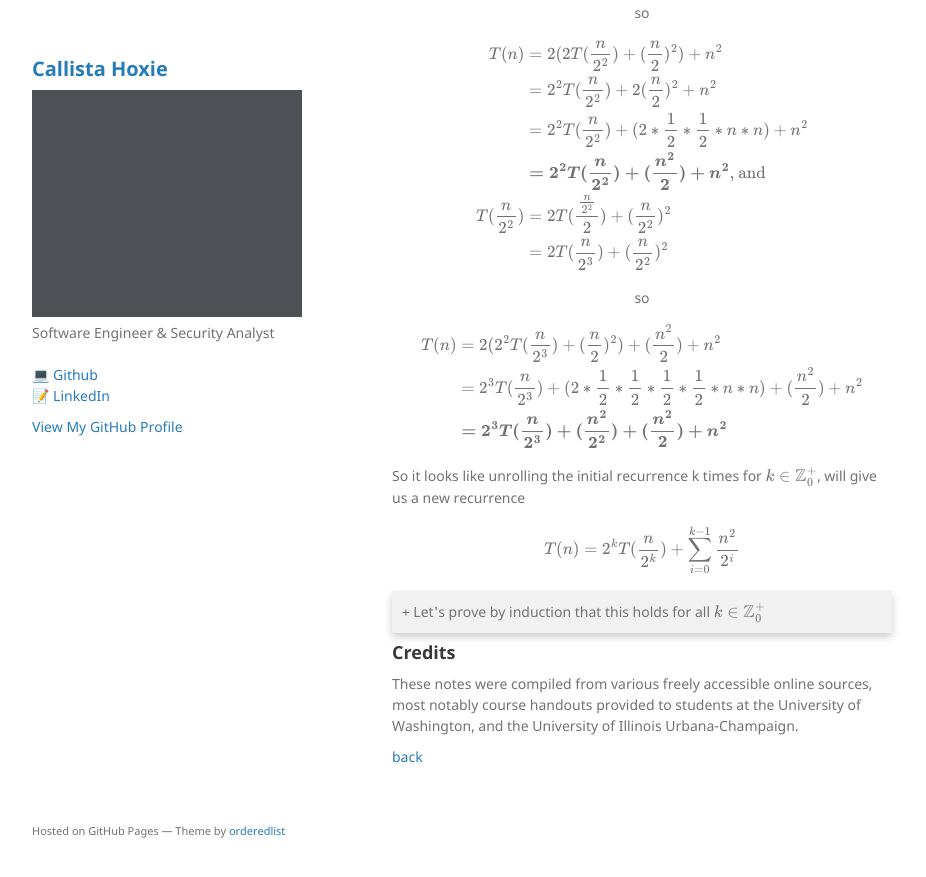
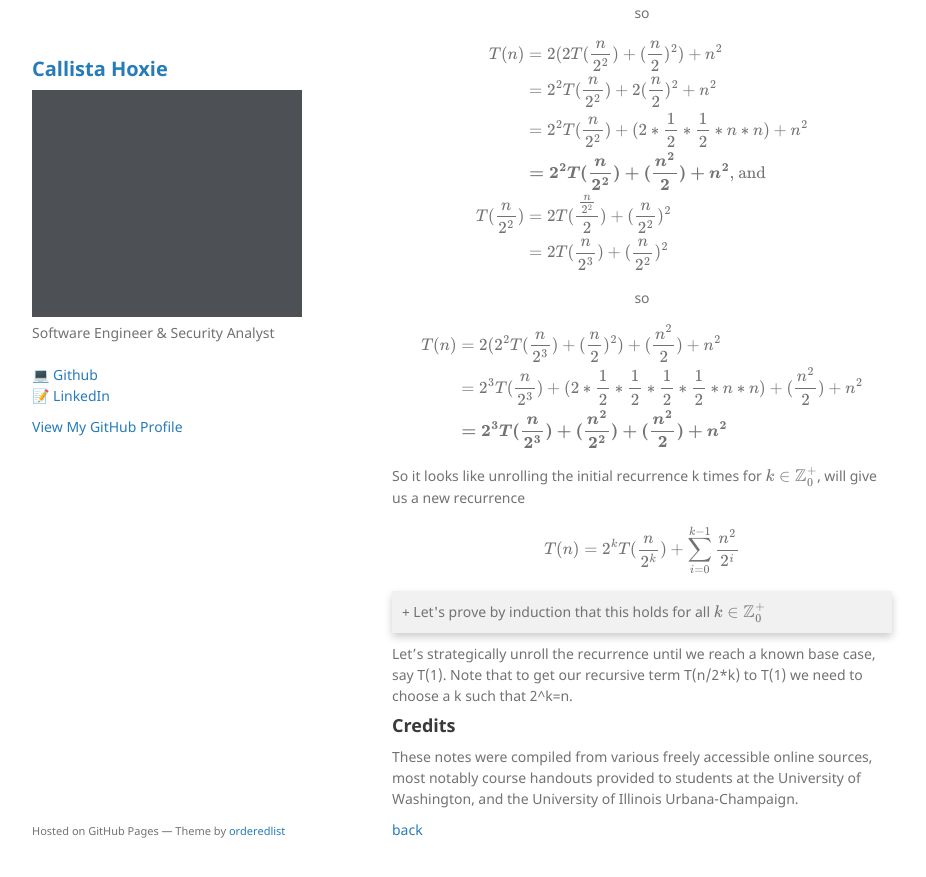
Before and after one commit to callistajosette/callistajosette.github.io, a Jekyll site: the page built from project-crease.md, in a window 1280 px wide and 900 px high, scrolled down 1506 px. Shown: the top 877 px of the window, without its empty margins (178-1104 px from the left). Built offline with Jekyll 4.4.1, drawn with Linux system fonts in a browser that asks for light colours; our own code applies the rules of GitHub Pages for plain Markdown files.

Commit message:
Update project-crease.md

```diff
--- a/project-crease.md
+++ b/project-crease.md
@@ -164,6 +164,7 @@ $$T(n) = 2^{k}T(\frac{n}{2^{k}}) + \sum_{i=0}^{k-1} \frac{n^{2}}{2^{i}} \\$$
   </div>
 </div>
 
+Let's strategically unroll the recurrence until we reach a known base case, say T(1). Note that to get our recursive term T(n/2*k) to T(1) we need to choose a k such that 2^k=n.
 
 ## Credits
 These notes were compiled from various freely accessible online sources, most notably course handouts provided to students at the University of Washington, and the University of Illinois Urbana-Champaign.
```
